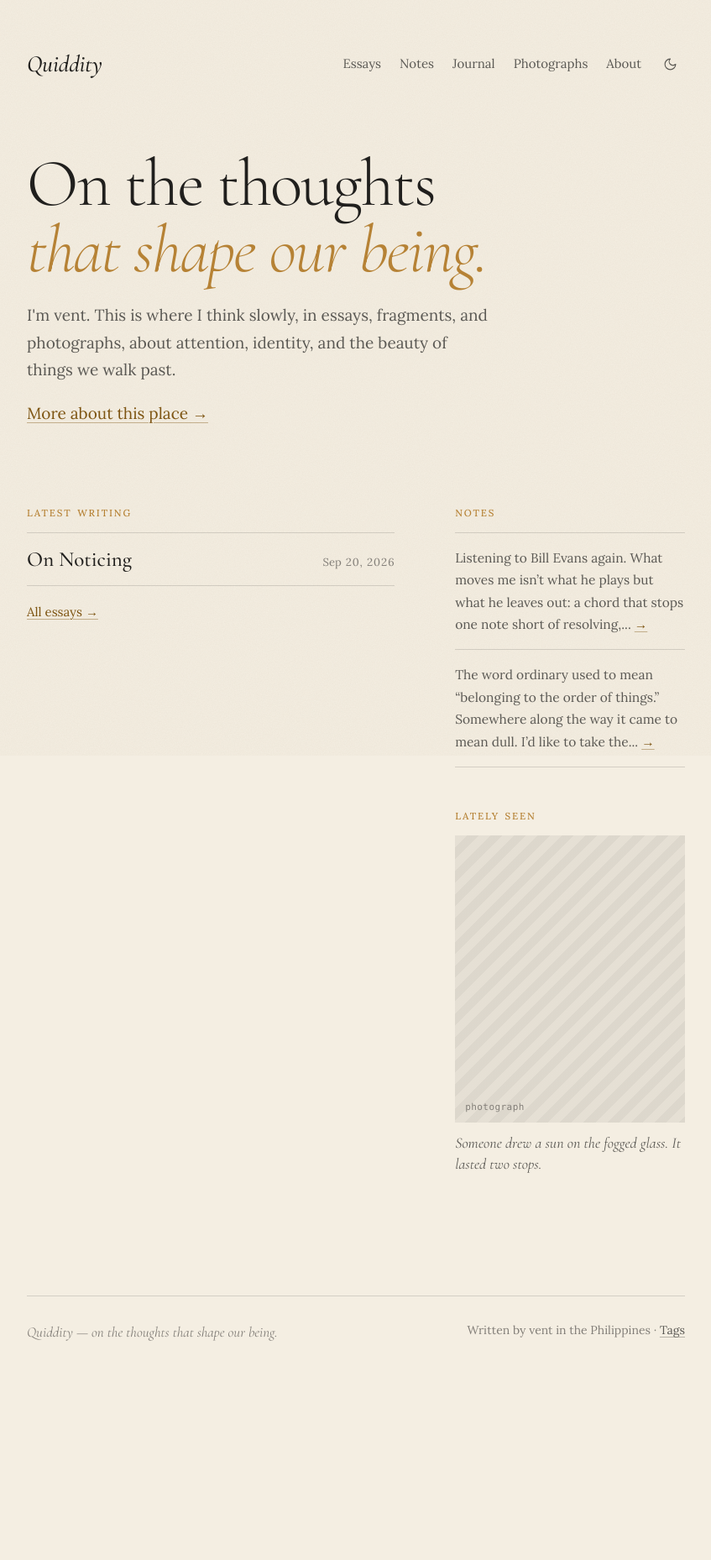
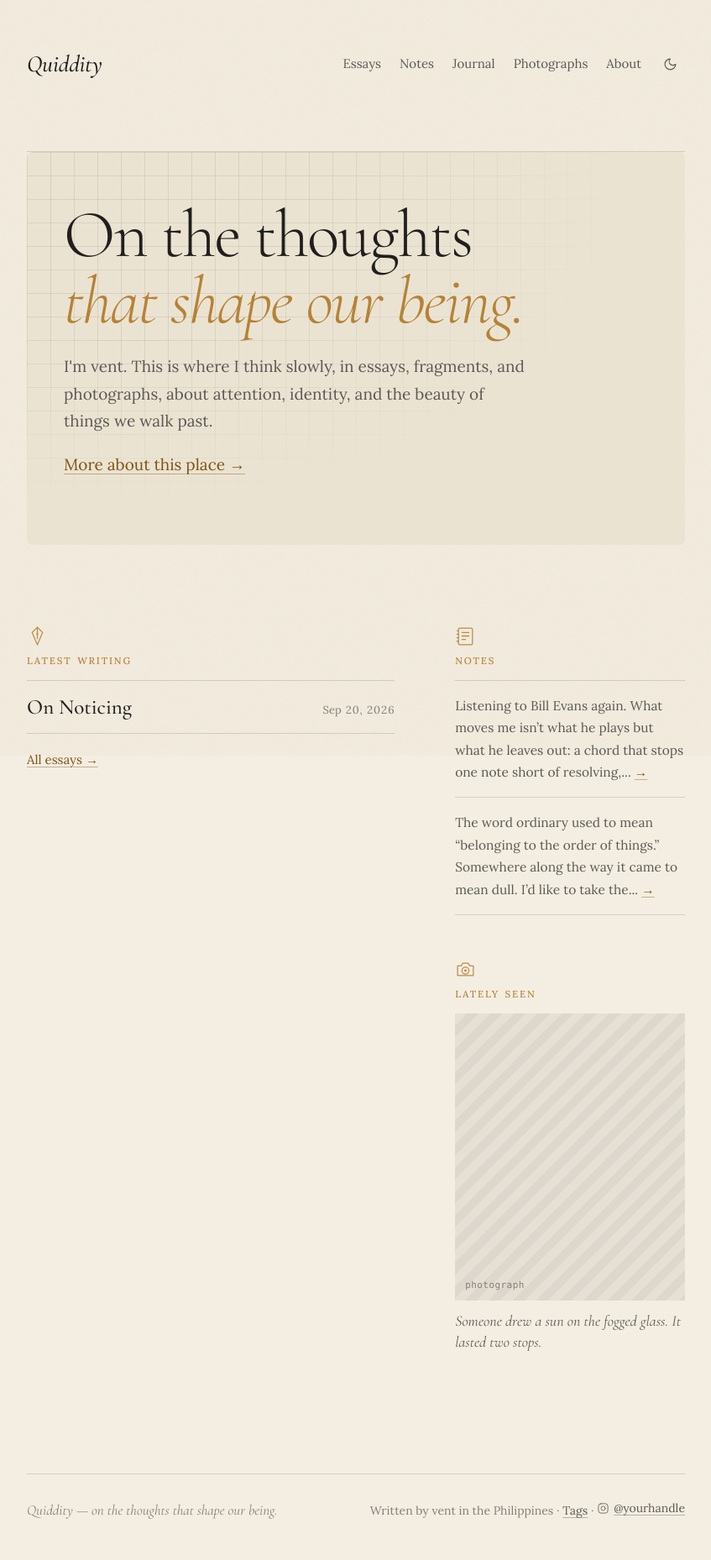
Before and after one commit to AdventureGit/quiddity, a Jekyll site: the page built from index.html, in a window 1280 px wide. Shown: the whole page at 84% size, without its empty margins (216-1063 px from the left). Built offline with Jekyll 4.4.1, drawn with Linux system fonts in a browser that asks for light colours; before the commit the page ends 1646 px from its top, so only the background shows below that.

Commit message:
Home hero panel with grid texture, section icons, nav/title highlights, IG placeholder
- .intro-title em (the tagline's italic phrase) gets an animated underline
  that sweeps in on hover instead of an instant text-decoration.
- Wrapped the homepage tagline in a .hero panel: surface-colored background,
  a faint grid-line texture masked to fade toward the edges, rounded
  corners. Kept it contained within the page width rather than full-bleed
  to stay restrained rather than dramatic.
- Added a hairline border under the header on the homepage specifically,
  separating the nav from the hero panel below it.
- New _includes/icon.html holds hand-drawn line-art SVGs (pen, notepad,
  camera, instagram) in one place. Placed pen/notepad/camera above the
  three homepage sections (Latest writing / Notes / Lately seen).
- Nav's current-page link is now a filled accent pill instead of just an
  underline, and every section index page's <h1> got a matching
  highlighter-style accent mark under it, so the nav item and the page
  you're on visually match.
- Footer gets a placeholder Instagram link + icon (@yourhandle) — swap in
  the real one whenever there is one.

Verified all of it with a real Jekyll build served locally (build+static
serve workflow from the previous commit's README, since jekyll serve's
WEBrick is still broken on this machine) — checked hover states via
computed styles, confirmed all three icons and their positions via
getBoundingClientRect, and screenshotted every change in both the essays
page and homepage, dark mode.

```diff
--- a/_includes/footer.html
+++ b/_includes/footer.html
@@ -1,4 +1,8 @@
 <footer class="site-footer">
   <p class="footer-mark">Quiddity — {{ site.tagline }}.</p>
-  <p class="footer-meta">Written by {{ site.author }} in the Philippines · <a href="{{ '/tags/' | relative_url }}">Tags</a></p>
+  <p class="footer-meta">
+    Written by {{ site.author }} in the Philippines · <a href="{{ '/tags/' | relative_url }}">Tags</a>
+    {% comment %} placeholder — swap in the real handle whenever there is one {% endcomment %}
+    · <a href="https://instagram.com/yourhandle" class="footer-social">{% include icon.html name="instagram" %}@yourhandle</a>
+  </p>
 </footer>
--- /dev/null
+++ b/_includes/icon.html
@@ -0,0 +1,14 @@
+{% comment %}
+Hand-drawn line icons, kept in one place so the style stays consistent.
+Usage: {% include icon.html name="pen" %}  — pen, notepad, camera, instagram
+{% endcomment %}
+{% case include.name %}
+{% when 'pen' %}
+<svg class="section-icon" viewBox="0 0 24 24" fill="none" stroke="currentColor" stroke-width="1.2" stroke-linecap="round" stroke-linejoin="round" aria-hidden="true"><path d="M12 2 L18 8 L12 22 L6 8 Z"/><path d="M12 2 L12 15"/><circle cx="12" cy="9.5" r="1.1" fill="currentColor" stroke="none"/></svg>
+{% when 'notepad' %}
+<svg class="section-icon" viewBox="0 0 24 24" fill="none" stroke="currentColor" stroke-width="1.2" stroke-linecap="round" stroke-linejoin="round" aria-hidden="true"><rect x="4" y="3" width="16" height="19" rx="1.5"/><path d="M8 8H16M8 12H16M8 16H12"/><path d="M4 6H2.3M4 10H2.3M4 14H2.3M4 18H2.3"/></svg>
+{% when 'camera' %}
+<svg class="section-icon" viewBox="0 0 24 24" fill="none" stroke="currentColor" stroke-width="1.2" stroke-linecap="round" stroke-linejoin="round" aria-hidden="true"><path d="M3 8H7L9 5H15L17 8H21V19H3Z"/><circle cx="12" cy="13.5" r="4"/><circle cx="12" cy="13.5" r="1.4" fill="currentColor" stroke="none"/></svg>
+{% when 'instagram' %}
+<svg class="social-icon" viewBox="0 0 24 24" fill="none" stroke="currentColor" stroke-width="1.3" stroke-linecap="round" stroke-linejoin="round" aria-hidden="true"><rect x="3" y="3" width="18" height="18" rx="5"/><circle cx="12" cy="12" r="4"/><circle cx="17" cy="7" r="0.6" fill="currentColor" stroke="none"/></svg>
+{% endcase %}
--- a/assets/css/style.css
+++ b/assets/css/style.css
@@ -49,12 +49,14 @@
 
 /* Header */
 .site-header{display:flex;flex-wrap:wrap;align-items:center;justify-content:space-between;gap:12px 32px;padding:clamp(28px,6vw,52px) 0 clamp(40px,7vw,80px)}
+body.home .site-header{border-bottom:1px solid var(--color-divider)}
 .wordmark{font-family:var(--font-heading);font-size:28px;font-style:italic;font-weight:500;letter-spacing:-.005em;color:var(--color-text);text-decoration:none}
 .wordmark:hover{color:var(--color-text)}
 .site-nav{display:flex;flex-wrap:wrap;align-items:center;gap:6px 22px;font-size:15px}
-.site-nav a{color:var(--ink-2);text-decoration:none;padding:2px 0;border-bottom:1px solid transparent;transition:color .3s ease,border-color .3s ease}
+.site-nav a{color:var(--ink-2);text-decoration:none;padding:3px 0;border-bottom:1px solid transparent;border-radius:999px;transition:color .3s ease,border-color .3s ease,background-color .3s ease}
 .site-nav a:hover{color:var(--color-accent)}
-.site-nav a[aria-current="page"]{color:var(--color-text);border-bottom-color:var(--color-accent)}
+.site-nav a[aria-current="page"]{color:var(--color-text);font-weight:500;border-bottom-color:transparent;background:var(--color-accent-100);padding:3px 9px;margin:0 -9px}
+[data-theme="dark"] .site-nav a[aria-current="page"]{background:color-mix(in srgb,var(--color-accent) 18%,transparent)}
 .theme-toggle{color:var(--ink-2);margin-left:-6px}
 .theme-toggle:hover{color:var(--color-accent)}
 .theme-toggle .i-sun{display:none}
@@ -66,11 +68,16 @@
 .site-footer p{margin:0}
 .footer-mark{font-family:var(--font-heading);font-style:italic;font-size:17px}
 .site-footer a{color:var(--ink-2)}
+.footer-social{display:inline-flex;align-items:center;gap:5px}
+.social-icon{width:15px;height:15px;flex:none}
 
 /* Shared type */
 .kicker,.section-label{font-family:var(--font-body);font-size:11.5px;letter-spacing:.16em;text-transform:uppercase;color:var(--color-accent);margin:0 0 16px;font-weight:500;font-feature-settings:"tnum"}
 .kicker a{color:inherit;text-decoration:none}
 .page-title,.post-title{font-weight:400;font-size:clamp(38px,28px + 3vw,60px);line-height:1.04;letter-spacing:-.015em;margin:0 0 14px;text-wrap:balance}
+.page-title{position:relative;display:inline-block}
+.page-title::after{content:"";position:absolute;left:.03em;right:.03em;bottom:.1em;height:.24em;z-index:-1;background:var(--color-accent-200);opacity:.6}
+[data-theme="dark"] .page-title::after{background:color-mix(in srgb,var(--color-accent) 22%,transparent);opacity:1}
 .lede,.post-sub{font-family:var(--font-heading);font-size:clamp(21px,19px + .6vw,25px);line-height:1.38;color:var(--ink-2);font-style:italic;margin:0 0 18px;max-width:var(--measure);text-wrap:pretty}
 .post-meta{font-size:14px;color:var(--ink-3);margin:0;font-feature-settings:"tnum"}
 
@@ -108,14 +115,24 @@
 .photo-placeholder span{font:11px ui-monospace,Menlo,monospace;color:var(--ink-3);letter-spacing:.04em}
 
 /* Home */
-.intro{max-width:var(--measure);margin-bottom:clamp(56px,9vw,96px)}
+.hero{position:relative;overflow:hidden;isolation:isolate;margin:0 0 clamp(56px,9vw,96px);padding:clamp(36px,6vw,60px) clamp(24px,5vw,44px);border-radius:var(--radius-lg);background:var(--color-surface)}
+.hero::before{content:"";position:absolute;inset:0;z-index:-1;opacity:.6;
+  background-image:linear-gradient(var(--color-divider) 1px,transparent 1px),linear-gradient(90deg,var(--color-divider) 1px,transparent 1px);
+  background-size:28px 28px;
+  -webkit-mask-image:radial-gradient(ellipse 90% 90% at 15% 15%,black 35%,transparent 85%);
+  mask-image:radial-gradient(ellipse 90% 90% at 15% 15%,black 35%,transparent 85%);
+}
+.intro{max-width:var(--measure);margin-bottom:0}
 .intro-title{font-weight:300;font-size:clamp(46px,30px + 4.4vw,80px);line-height:.98;letter-spacing:-.022em;margin:0 0 22px}
-.intro-title em{font-weight:300;color:var(--color-accent)}
+.intro-title em{font-weight:300;color:var(--color-accent);position:relative;text-decoration:none;cursor:default}
+.intro-title em::after{content:"";position:absolute;left:0;right:0;bottom:.06em;height:2px;background:currentColor;transform:scaleX(0);transform-origin:left;transition:transform .5s cubic-bezier(.4,0,.2,1)}
+.intro-title em:hover::after{transform:scaleX(1)}
 .intro p{color:var(--ink-2);text-wrap:pretty;margin:0 0 1em}
 .home-grid{display:grid;grid-template-columns:minmax(0,1.6fr) minmax(0,1fr);gap:clamp(40px,6vw,72px)}
 @media (max-width:720px){.home-grid{grid-template-columns:minmax(0,1fr)}}
 .home-block + .home-block{margin-top:52px}
 .more{font-size:15px;margin-top:18px;display:inline-block}
+.section-icon{display:block;width:25px;height:25px;margin-bottom:11px;color:var(--color-accent);opacity:.9}
 
 /* Lists */
 .entries{list-style:none;margin:0;padding:0}
--- a/index.html
+++ b/index.html
@@ -2,14 +2,17 @@
 layout: default
 body_class: home
 ---
-<section class="intro">
-  <h1 class="intro-title">On the thoughts <em>that shape our being.</em></h1>
-  <p>I'm vent. This is where I think slowly, in essays, fragments, and photographs, about attention, identity, and the beauty of things we walk past.</p>
-  <p><a href="{{ '/about/' | relative_url }}">More about this place →</a></p>
-</section>
+<div class="hero">
+  <section class="intro">
+    <h1 class="intro-title">On the thoughts <em>that shape our being.</em></h1>
+    <p>I'm vent. This is where I think slowly, in essays, fragments, and photographs, about attention, identity, and the beauty of things we walk past.</p>
+    <p><a href="{{ '/about/' | relative_url }}">More about this place →</a></p>
+  </section>
+</div>
 
 <div class="home-grid">
   <section>
+    {% include icon.html name="pen" %}
     <h2 class="section-label">Latest writing</h2>
     <ul class="entries">
       {% for post in site.categories.essays limit:5 %}{% include entry-row.html post=post %}{% endfor %}
@@ -18,6 +21,7 @@
   </section>
   <aside>
     <div class="home-block">
+      {% include icon.html name="notepad" %}
       <h2 class="section-label">Notes</h2>
       {% for n in site.categories.notes limit:3 %}
       <div class="note note--mini"><p>{{ n.content | strip_html | truncatewords: 26 }} <a href="{{ n.url | relative_url }}">→</a></p></div>
@@ -26,6 +30,7 @@
     {% assign latest_photo = site.photos | sort: 'date' | reverse | first %}
     {% if latest_photo %}
     <div class="home-block">
+      {% include icon.html name="camera" %}
       <h2 class="section-label">Lately seen</h2>
       <a class="photo-card" href="{{ latest_photo.url | relative_url }}">
         <div class="thumb">{% if latest_photo.image %}<img src="{{ latest_photo.image | relative_url }}" alt="{{ latest_photo.alt | default: latest_photo.title }}" loading="lazy">{% else %}<div class="photo-placeholder"><span>photograph</span></div>{% endif %}</div>
```
